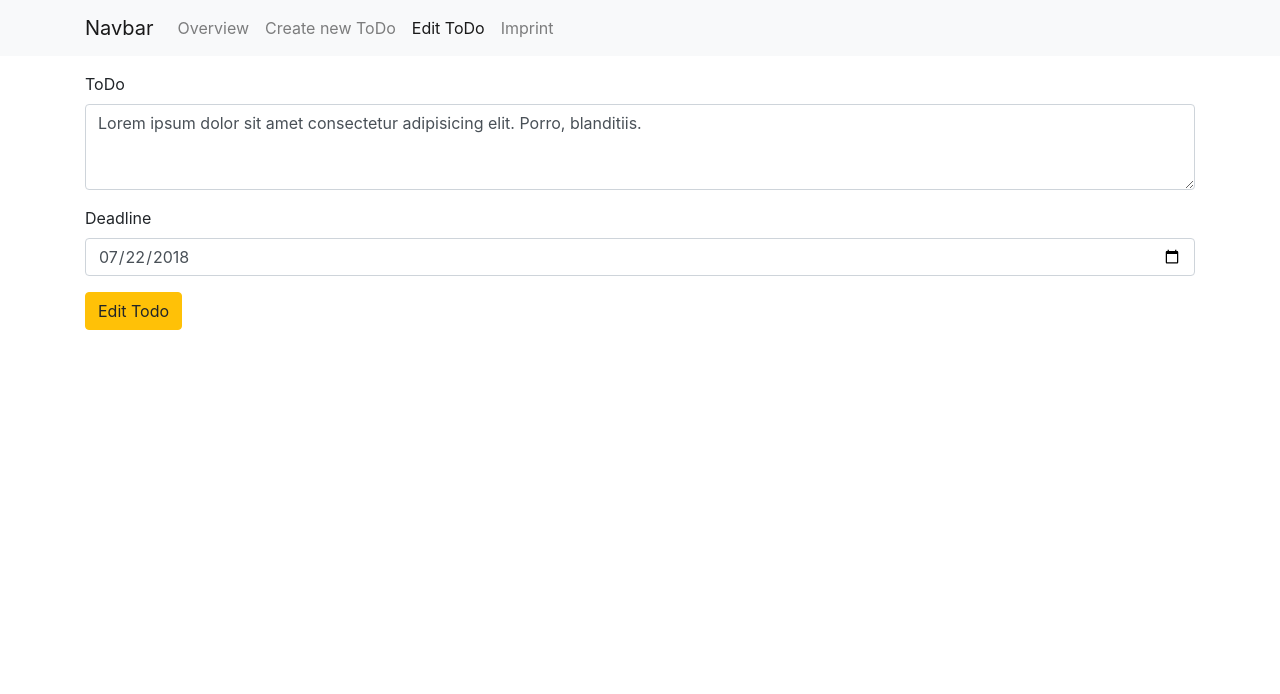
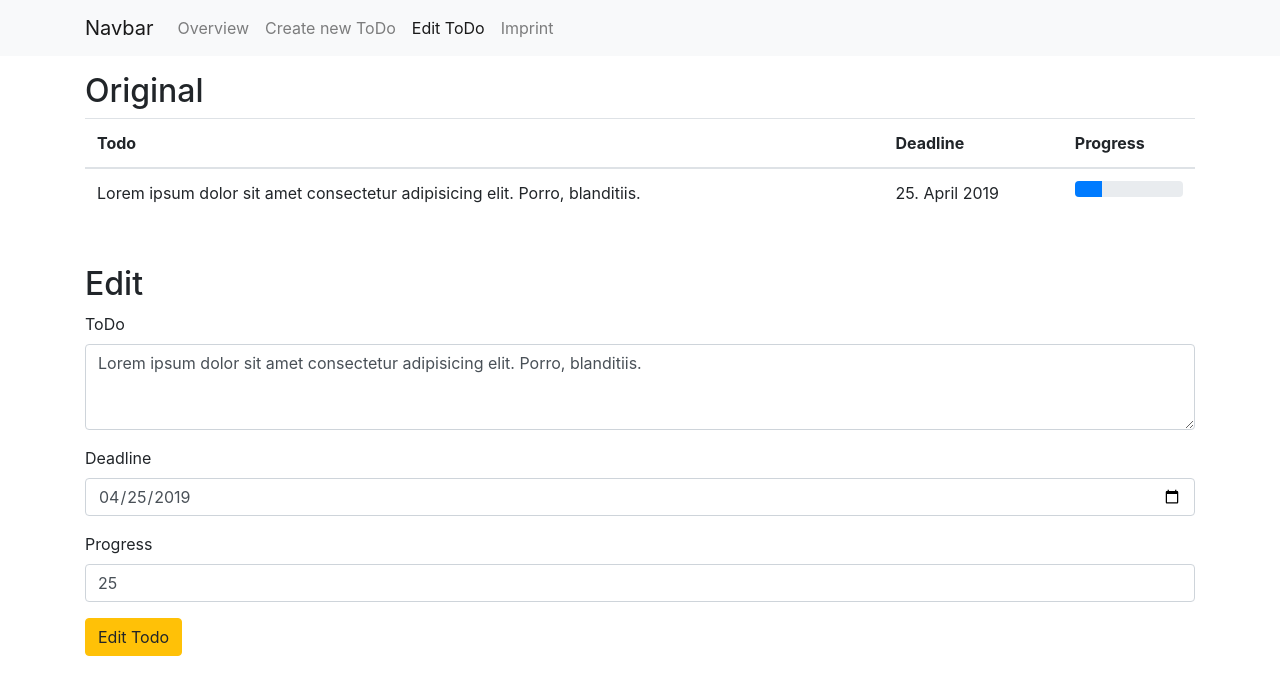
Before and after one commit to robertsfynn/Programmierpraktikum-Hausaufgabe-1, a plain HTML site: page edit-todo.html in a window 1280 px wide. Drawn offline with nearby package versions, Linux system fonts and the light colour scheme.

Commit message:
added more ux friendly way to edit todo

```diff
--- a/edit-todo.html
+++ b/edit-todo.html
@@ -54,6 +54,38 @@
     </nav>
 
     <div class="container pt-3">
+      <h2>Original</h2>
+      <table class="table">
+        <thead>
+          <tr>
+            <th scope="col">Todo</th>
+            <th scope="col">Deadline</th>
+            <th scope="col">Progress</th>
+          </tr>
+        </thead>
+        <tbody>
+          <tr>
+            <td>
+              Lorem ipsum dolor sit amet consectetur adipisicing elit. Porro,
+              blanditiis.
+            </td>
+            <td>25. April 2019</td>
+            <td>
+              <div class="progress">
+                <div
+                  class="progress-bar"
+                  role="progressbar"
+                  style="width:25%"
+                  aria-valuenow="25"
+                  aria-valuemin="0"
+                  aria-valuemax="100"
+                ></div>
+              </div>
+            </td>
+          </tr>
+        </tbody>
+      </table>
+      <h2 class="mt-5">Edit</h2>
       <form>
         <div class="form-group">
           <label for="todo">ToDo</label>
@@ -66,9 +98,13 @@ Lorem ipsum dolor sit amet consectetur adipisicing elit. Porro, blanditiis.</tex
           <input
             type="date"
             class="form-control"
-            value="2018-07-22"
+            value="2019-04-25"
             id="deadline"
           />
+        </div>
+        <div class="form-group">
+          <label for="progress">Progress</label>
+          <input type="number" class="form-control" min="0" max="100" value="25" id="progress" />
         </div>
         <button type="submit" class="btn btn-warning">
           Edit Todo
```
